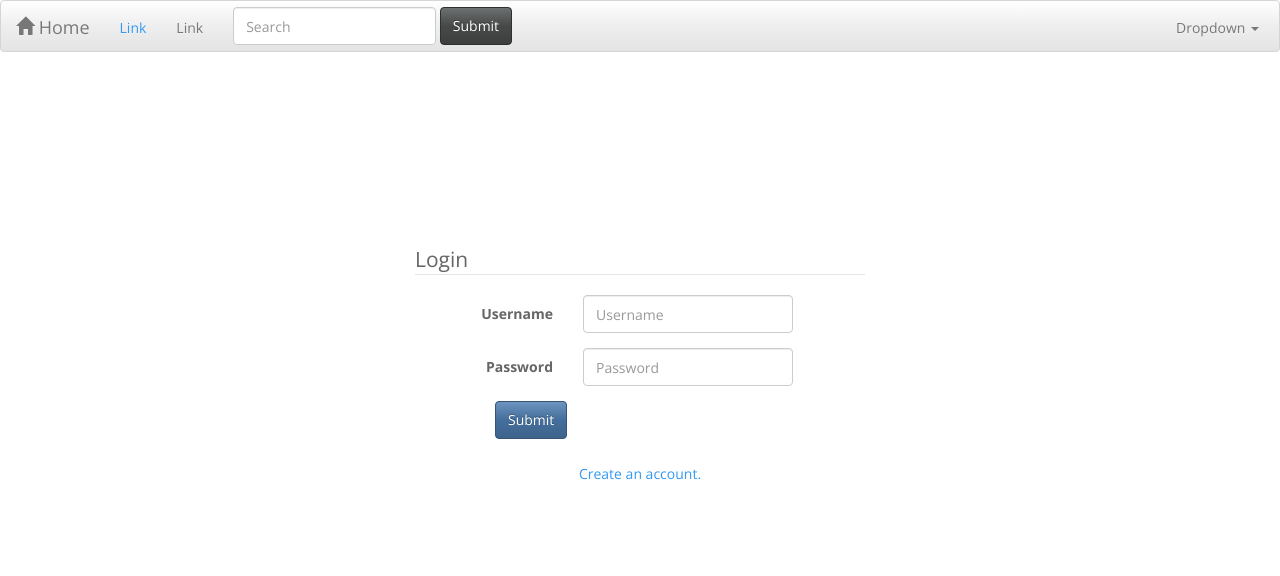
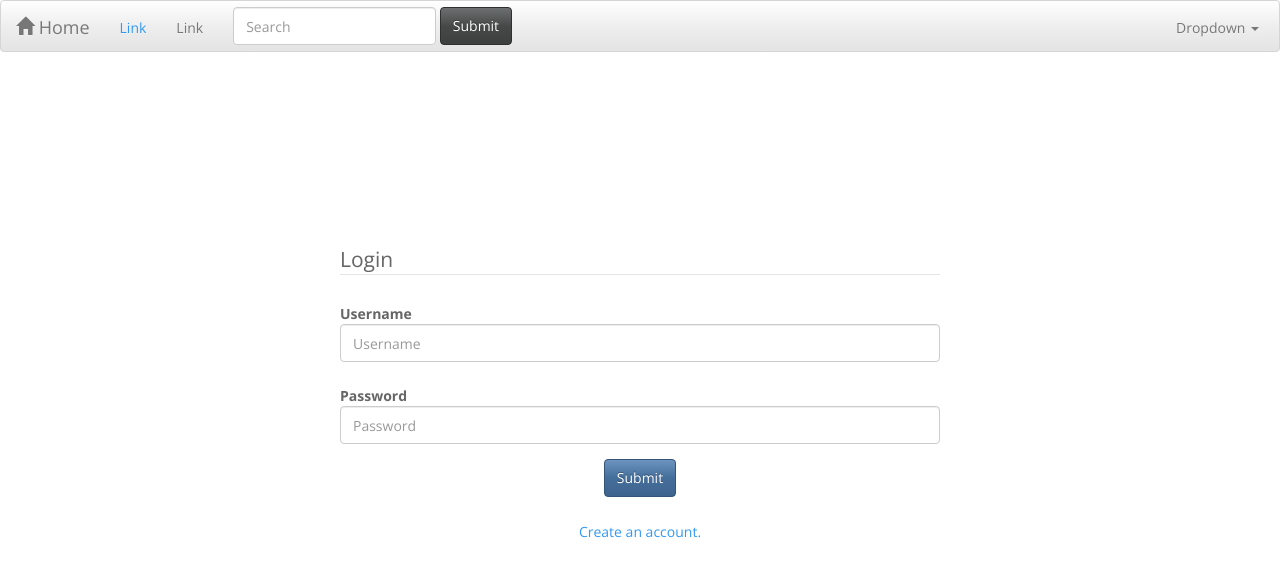
Before and after one commit to N3phi1im/Nointerest, a website: page views/index.html at #/createaccount in a window 1280 px wide. Drawn offline with nearby package versions, Linux system fonts and the light colour scheme; some packages are replaced by stand-ins of ours; files whose address does not match are found by name.

Commit message:
Fixed form box label

```diff
--- a/public/css/site.css
+++ b/public/css/site.css
@@ -1,5 +1,5 @@
 #loginBox {
-	width: 450px;
+	width: 600px;
 	margin-left: auto;
 	margin-right: auto;
 	margin-top: 15%;
@@ -34,9 +34,19 @@
 }
 
 .control-label {
-	width: 35%;
+	width: 25%;
 }
 
 .col-lg-10 {
-	width: 50%;
+	width: 100%;
+	text-align: center;
+	margin-left: 0px;
 }
+
+.control-label {
+	text-align: left;
+}
+
+.form-horizontal {
+	text-align: left;
+}
```
Also changed, not shown: public/views/CreateAccount.html (+1 -1 lines), public/css/bootstrap_theme.css.
